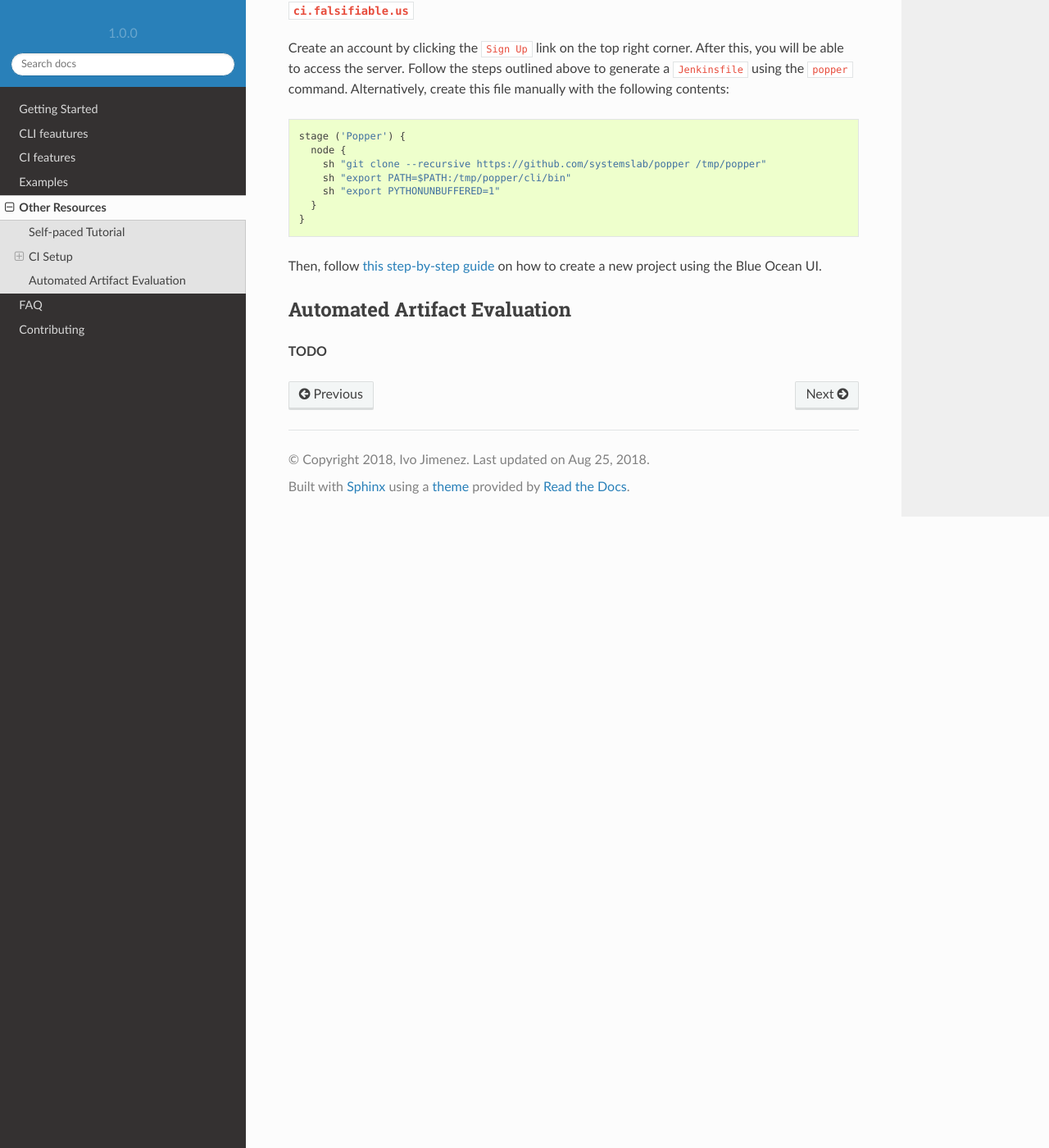
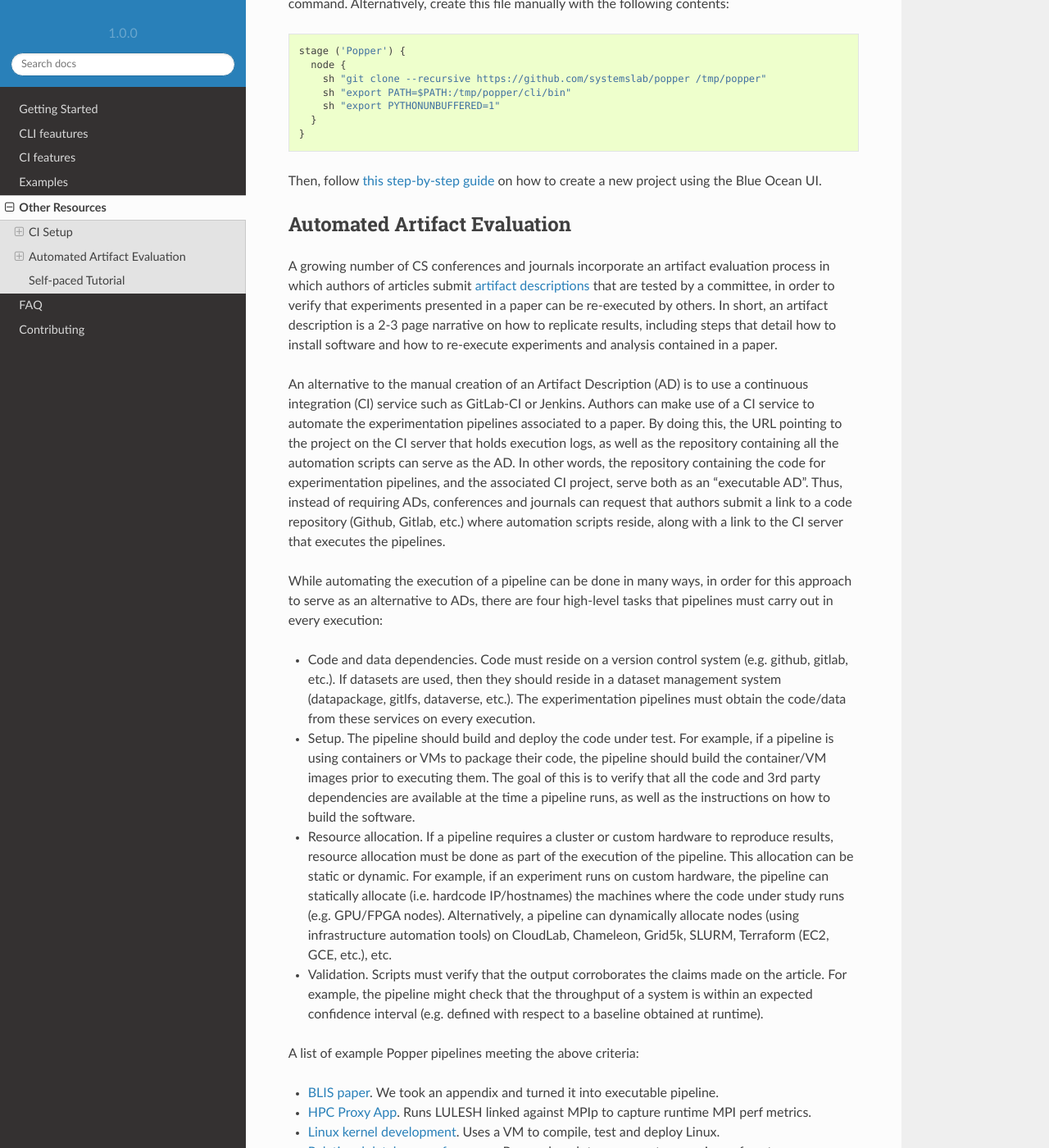
Before and after one commit to getpopper/popper, a Sphinx documentation site: the page built from docs/sections/other_resources.md, in a window 1280 px wide and 1400 px high, scrolled down 2635 px. Shown: the whole window at 82% size. Built offline with Sphinx 7.4.7 and the Read the Docs theme 2.0.0, drawn with Linux system fonts in a browser that asks for light colours; pages that are not in the unit, such as notebooks, are missing from menus; some of the changed text lies outside the part shown.

Commit message:
Adds section on automated artifact evaluation

```diff
--- a/docs/sections/other_resources.md
+++ b/docs/sections/other_resources.md
@@ -168,4 +163,101 @@ how to create a new project using the Blue Ocean UI.
 
 ## Automated Artifact Evaluation
 
-**TODO**
+A growing number of CS conferences and journals incorporate an
+artifact evaluation process in which authors of articles submit
+[artifact descriptions](http://ctuning.org/ae/submission.html) that
+are tested by a committee, in order to verify that experiments
+presented in a paper can be re-executed by others. In short, an
+artifact description is a 2-3 page narrative on how to replicate
+results, including steps that detail how to install software and how
+to re-execute experiments and analysis contained in a paper.
+
+An alternative to the manual creation of an Artifact Description (AD)
+is to use a continuous integration (CI) service such as GitLab-CI or
+Jenkins. Authors can make use of a CI service to automate the
+experimentation pipelines associated to a paper. By doing this, the
+URL pointing to the project on the CI server that holds execution
+logs, as well as the repository containing all the automation scripts
+can serve as the AD. In other words, the repository containing the
+code for experimentation pipelines, and the associated CI project,
+serve both as an "executable AD". Thus, instead of requiring ADs,
+conferences and journals can request that authors submit a link to a
+code repository (Github, Gitlab, etc.) where automation scripts
+reside, along with a link to the CI server that executes the
+pipelines.
+
+While automating the execution of a pipeline can be done in many ways,
+in order for this approach to serve as an alternative to ADs, there
+are four high-level tasks that pipelines must carry out in every
+execution:
+
+  * Code and data dependencies. Code must reside on a version control
+    system (e.g. github, gitlab, etc.). If datasets are used, then
+    they should reside in a dataset management system (datapackage,
+    gitlfs, dataverse, etc.). The experimentation pipelines must
+    obtain the code/data from these services on every execution.
+  * Setup. The pipeline should build and deploy the code under test.
+    For example, if a pipeline is using containers or VMs to package
+    their code, the pipeline should build the container/VM images
+    prior to executing them. The goal of this is to verify that all
+    the code and 3rd party dependencies are available at the time a
+    pipeline runs, as well as the instructions on how to build the
+    software.
+  * Resource allocation. If a pipeline requires a cluster or custom
+    hardware to reproduce results, resource allocation must be done as
+    part of the execution of the pipeline. This allocation can be
+    static or dynamic. For example, if an experiment runs on custom
+    hardware, the pipeline can statically allocate (i.e. hardcode
+    IP/hostnames) the machines where the code under study runs (e.g.
+    GPU/FPGA nodes). Alternatively, a pipeline can dynamically
+    allocate nodes (using infrastructure automation tools) on
+    CloudLab, Chameleon, Grid5k, SLURM, Terraform (EC2, GCE, etc.),
+    etc.
+  * Validation. Scripts must verify that the output corroborates the
+    claims made on the article. For example, the pipeline might check
+    that the throughput of a system is within an expected confidence
+    interval (e.g. defined with respect to a baseline obtained at
+    runtime).
+
+A list of example Popper pipelines meeting the above criteria:
+
+  * [BLIS
+    paper](https://github.com/popperized/popper-readthedocs-examples/tree/master/pipelines/blis).
+    We took an appendix and turned it into executable pipeline.
+  * [HPC Proxy
+    App](https://github.com/popperized/popper-readthedocs-examples/tree/master/pipelines/mpip).
+    Runs LULESH linked against MPIp to capture runtime MPI perf
+    metrics.
+  * [Linux kernel
+    development](https://github.com/popperized/popper-readthedocs-examples/tree/master/pipelines/linux-cgroups).
+    Uses a VM to compile, test and deploy Linux.
+  * [Relational database
+    performance](https://github.com/popperized/popper-readthedocs-examples/tree/master/pipelines/pgbench).
+    Runs pgbench to compare two versions of postgres.
+
+More examples are listed
+[here](https://popper.rtfd.io/en/latest/sections/examples.html).
+
+> **NOTE**: A pipeline can be implemented by any means and does
+> **not** need to be implemented using the Popper CLI. While the
+> examples we link above are of Popper pipelines, this subsection has
+> the intention to apply, in general, to any type of automated
+> approach. Our intention is to define, in written form, the criteria
+> for Automated Artifact Evaluation.
+
+### CI Infrastructure for Automated Artifact Evaluation
+
+We have an instance of Jenkins running at <http://ci.falsifiable.us>,
+maintained by members of the Systems Research Lab (SRL) at UC Santa
+Cruz. Detailed instructions on how to create an account on this
+service and how to use it is available
+[here](https://popper.readthedocs.io/en/latest/ci/jenkins.html) (also
+includes instructions on how to self-host it). This service allows
+researchers and students to automate the execution and validation of
+experimentation pipelines without happing to deploy infrastructure of
+their own.
+
+## Self-paced Tutorial
+
+A hands-on, self-paced tutorial is available
+[here](https://popperized.github.io/swc-lesson).
```
Also changed, not shown: other parts of docs/sections/other_resources.md (+0 -5 lines).
